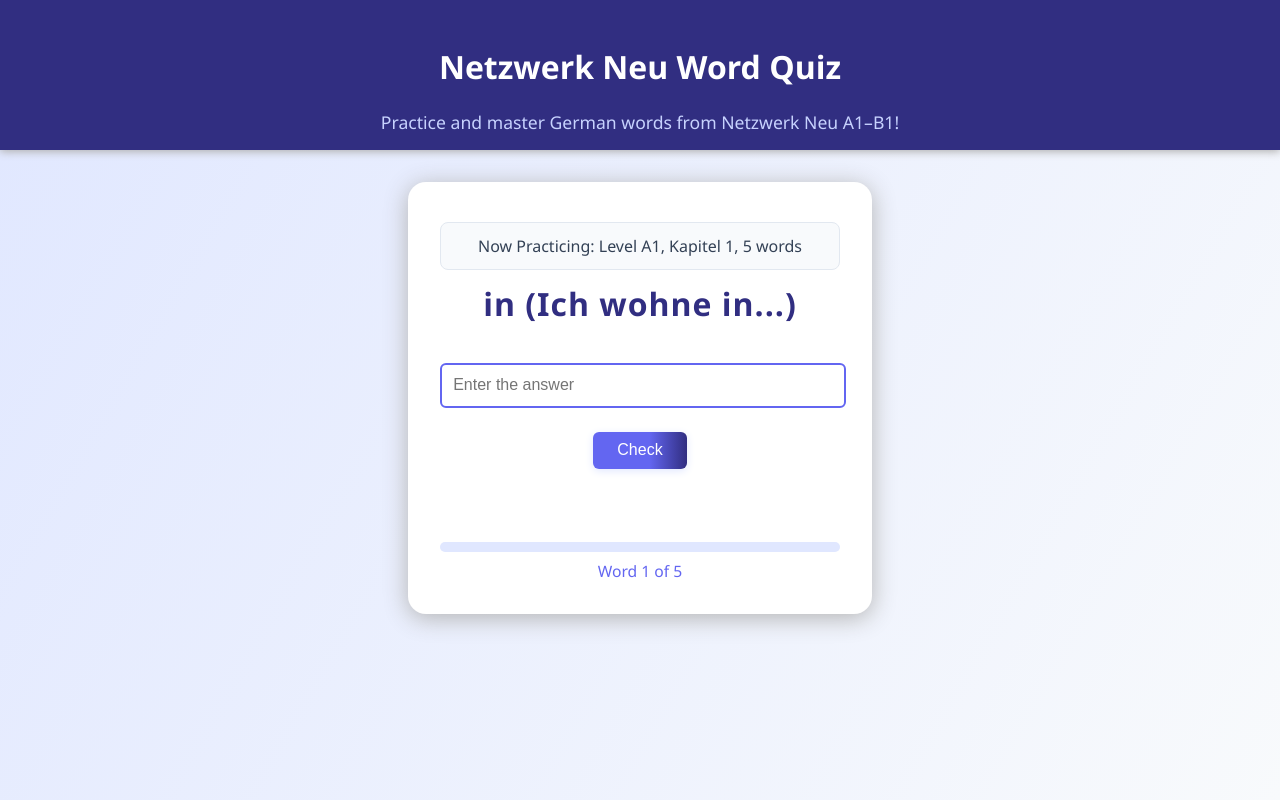
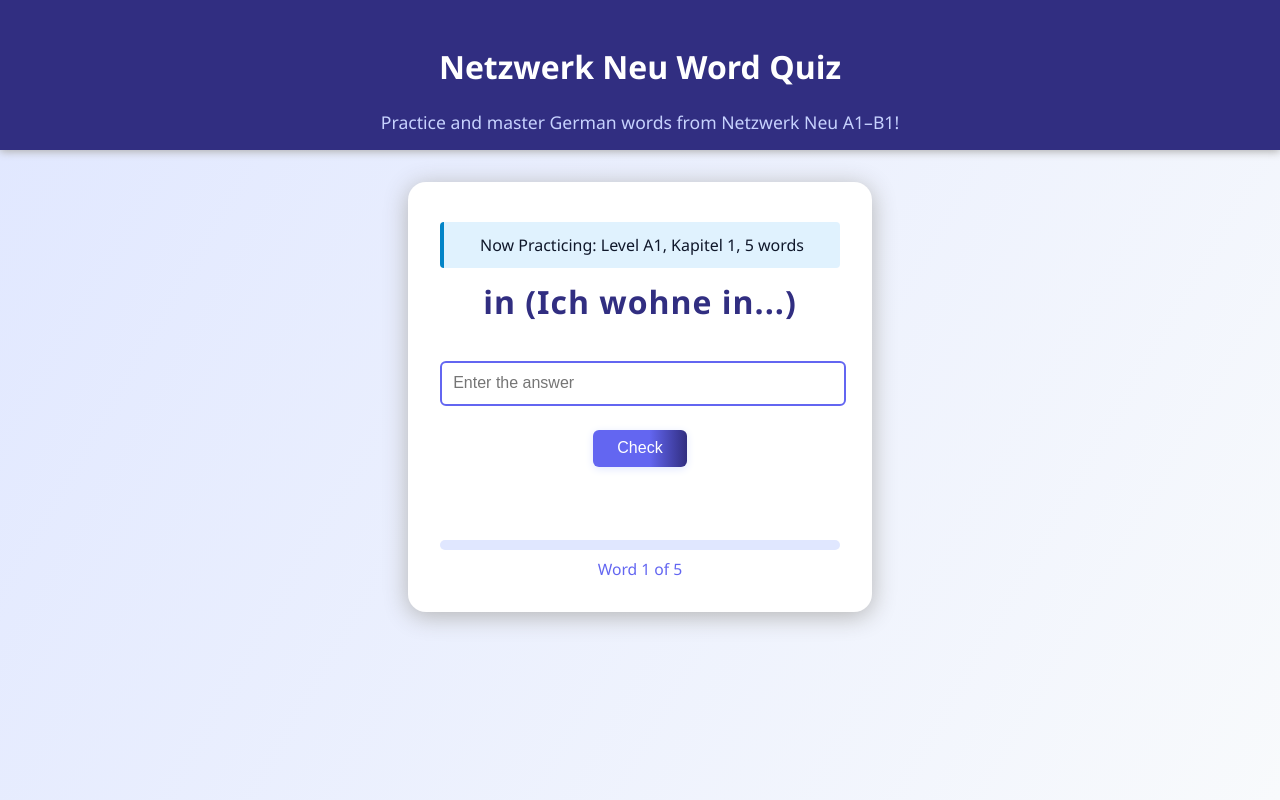
Before and after one commit to deutschlernenmittina/WordPuzzle, a plain HTML site: page index.html in a window 1280 px wide. Both pictures are taken after a click on the button "Start". Drawn offline with Linux system fonts and the light colour scheme.

Commit message:
Update index.html

```diff
--- a/index.html
+++ b/index.html
@@ -217,9 +217,7 @@
         <button onclick="startPractice()">Start</button>
       </div>
       <div id="practice" style="display:none;">
-  <div id="practiceInfo" style="color:#334155; font-size:1em; margin-bottom:0.75em; background-color:#f8fafc; padding:0.75em 1em; border-radius:8px; border:1px solid #e2e8f0;">
-</div>
-
+  <div id="practiceInfo" style="color:#0f172a; font-size:1em; background-color:#e0f2fe; border-left:4px solid #0284c7; padding:0.75em 1em; margin-bottom:0.75em; border-radius:4px;"></div>
   <div class="word" id="wordDisplay"></div>
   <input type="text" id="answerInput" placeholder="Enter the answer">
   <br>
```
